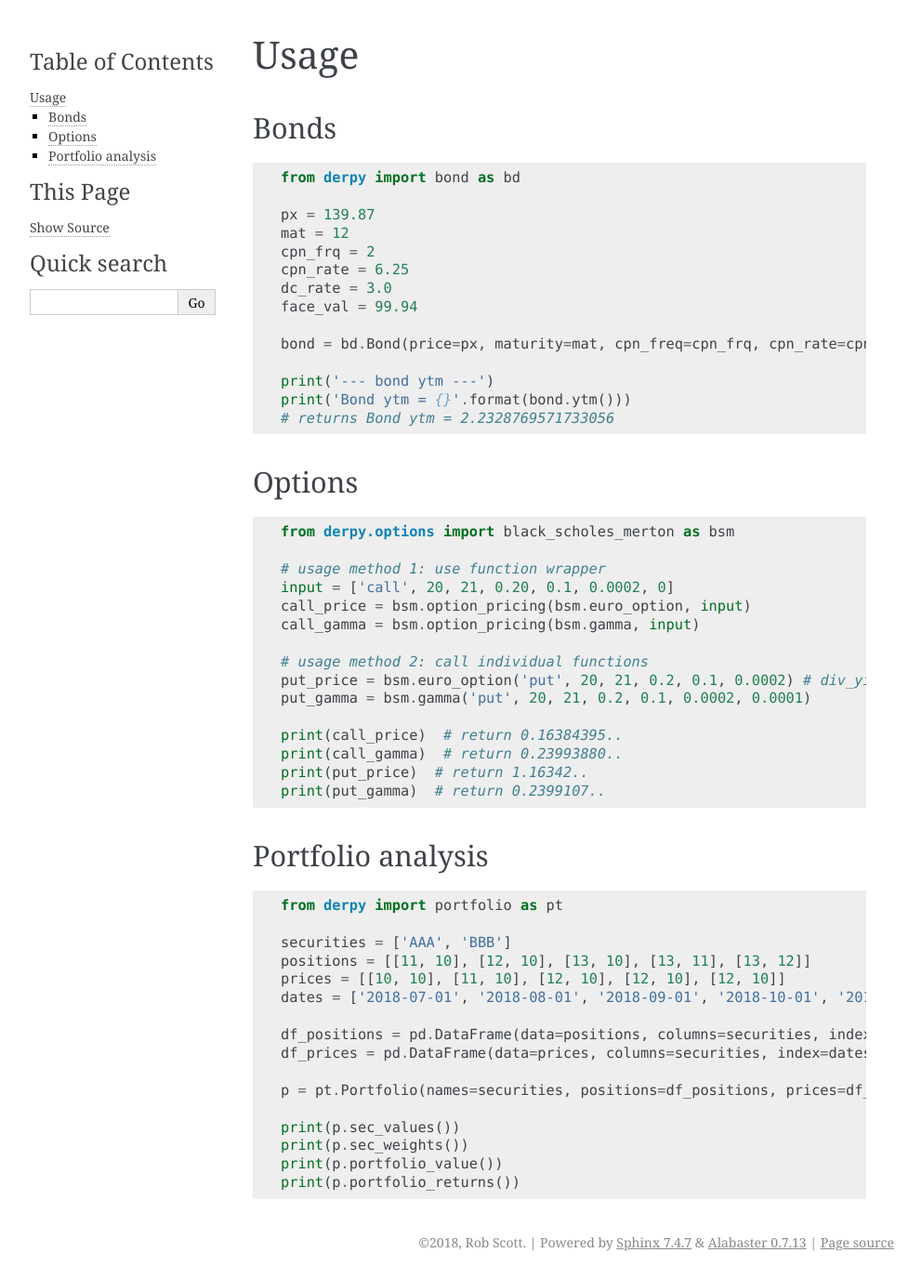
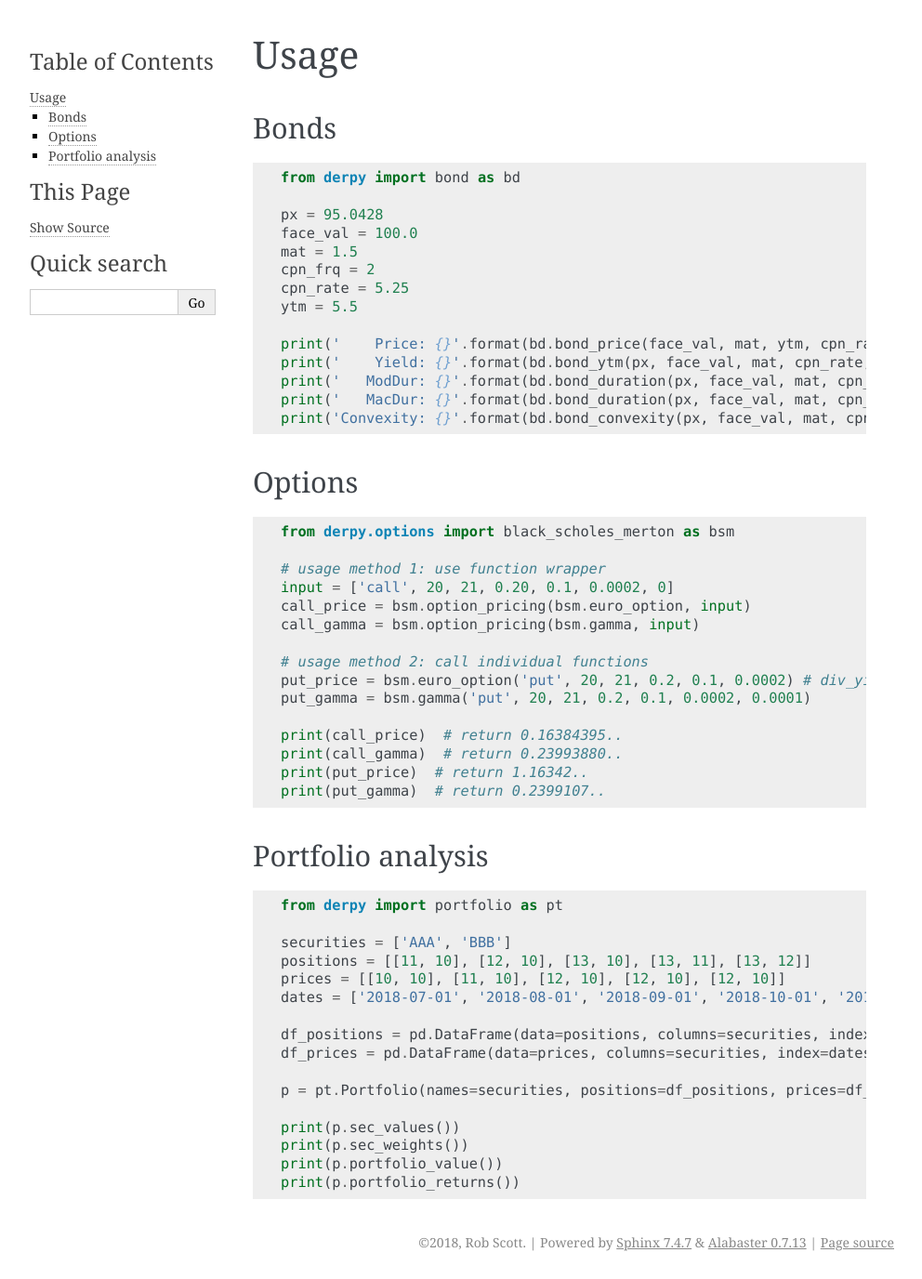
Before and after one commit to rjdscott/derpy, a Sphinx documentation site: the page built from docs/usage.rst, in a window 1280 px wide. Shown: the whole page at 93% size, without its empty margins (148-1140 px from the left). Built offline with Sphinx 7.4.7, drawn with Linux system fonts in a browser that asks for light colours; pages that are not in the unit, such as notebooks, are missing from menus.

Commit message:
fixed up docs for formatting on PyPi

```diff
--- a/HISTORY.rst
+++ b/HISTORY.rst
@@ -1,9 +1,9 @@
-=======
+=========
 History
-=======
+=========
 
 0.1.0 (2018-09-19)
-------------------
+---------------------
 
 
 * Released option pricing
--- a/README.rst
+++ b/README.rst
@@ -22,7 +22,7 @@ Financial derivatives and portfolio analysis tools for python
 
 
 How to get up and running
-***************************
+*****************************
 to include the module in your project, you can simply use `pip install derpy` then in your python project
 
 .. code-block:: python
@@ -31,7 +31,7 @@ to include the module in your project, you can simply use `pip install derpy` th
         print(derpy.__version__) # returns '0.0.1'
 
 Example uses
-************
+***************
 
 Bonds
 ==========
--- a/docs/usage.rst
+++ b/docs/usage.rst
@@ -10,18 +10,19 @@ Bonds
 
         from derpy import bond as bd
 
-        px = 139.87
-        mat = 12
+        px = 95.0428
+        face_val = 100.0
+        mat = 1.5
         cpn_frq = 2
-        cpn_rate = 6.25
-        dc_rate = 3.0
-        face_val = 99.94
+        cpn_rate = 5.25
+        ytm = 5.5
 
-        bond = bd.Bond(price=px, maturity=mat, cpn_freq=cpn_frq, cpn_rate=cpn_rate, face_value=face_val)
+        print('    Price: {}'.format(bd.bond_price(face_val, mat, ytm, cpn_rate, cpn_frq)))
+        print('    Yield: {}'.format(bd.bond_ytm(px, face_val, mat, cpn_rate, cpn_frq)))
+        print('   ModDur: {}'.format(bd.bond_duration(px, face_val, mat, cpn_rate, cpn_frq)[0]))
+        print('   MacDur: {}'.format(bd.bond_duration(px, face_val, mat, cpn_rate, cpn_frq)[1]))
+        print('Convexity: {}'.format(bd.bond_convexity(px, face_val, mat, cpn_rate, cpn_frq)))
 
-        print('--- bond ytm ---')
-        print('Bond ytm = {}'.format(bond.ytm()))
-        # returns Bond ytm = 2.2328769571733056
 
 Options
 ============
```
